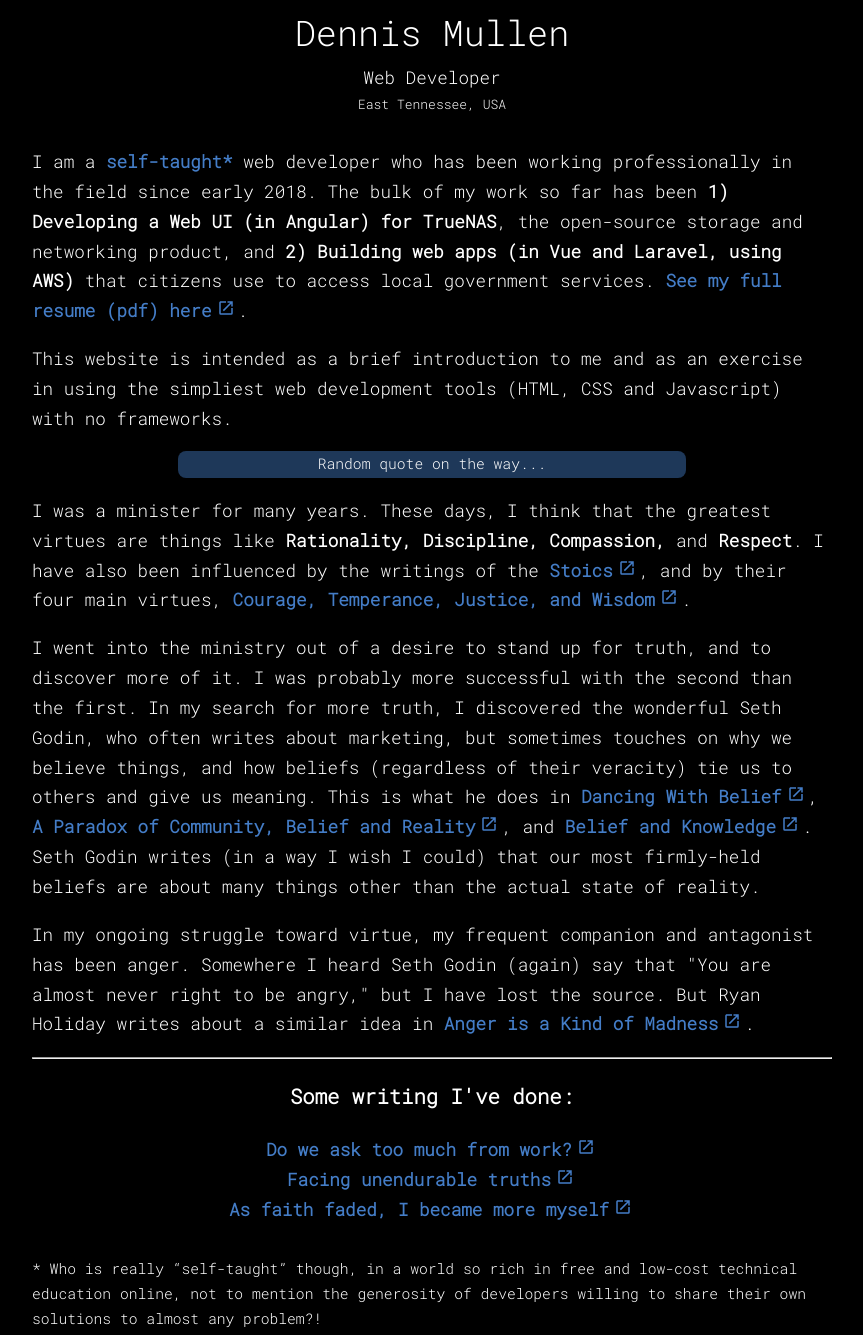
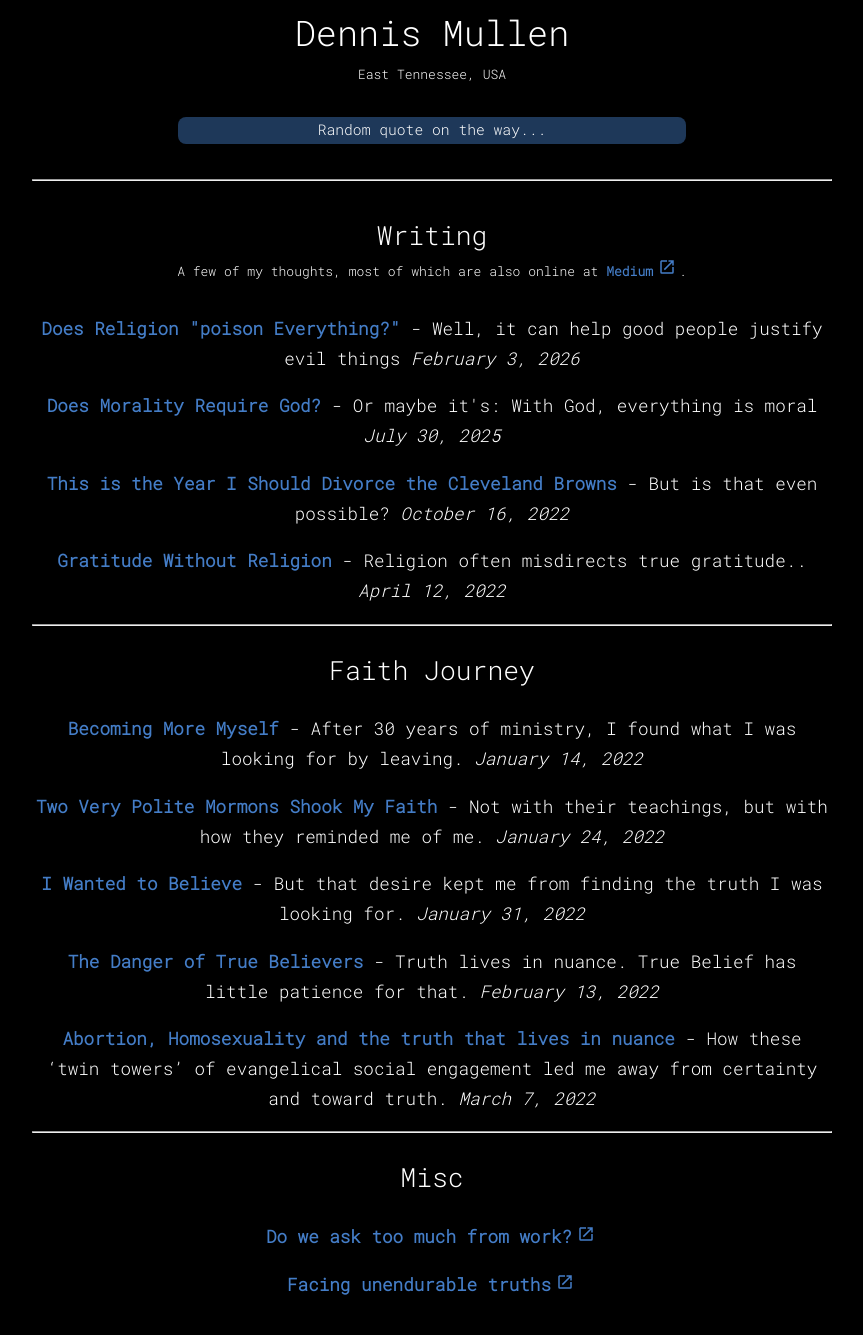
Before and after one commit to dkmullen/dkm, a plain HTML site: page index.html in a window 1280 px wide. Shown: the part 129-1464 px from the top of the page, without its empty margins (208-1071 px from the left). Drawn offline with Linux system fonts and the light colour scheme; no server answers.

Commit message:
Put writing on main page

```diff
--- a/index.html
+++ b/index.html
@@ -1,4 +1,4 @@
-<!DOCTYPE html>
+<!doctype html>
 <html lang="en">
   <head>
     <meta charset="UTF-8" />
@@ -19,124 +19,106 @@
       <div class="front-page-content">
         <div class="headline">
           <h1>Dennis Mullen</h1>
-          <p>Web Developer</p>
           <p class="smaller">East Tennessee, USA</p>
         </div>
 
-        <p class="left">
-          I am a <a href="#self-taught">self-taught*</a> web developer who has
-          been working professionally in the field since early 2018. The bulk of
-          my work so far has been
-          <strong>1) Developing a Web UI (in Angular) for TrueNAS</strong>, the
-          open-source storage and networking product, and
-          <strong>2) Building web apps (in Vue and Laravel, using AWS)</strong>
-          that citizens use to access local government services.
-          <a href="assets/dkm-resume.pdf" target="_blank">
-            See my full resume (pdf) here</a
+        <div id="random-quote">Random quote on the way...</div>
+
+        <hr style="margin-top: 2em" />
+        <div class="link-section" style="margin-bottom: 100px">
+          <div class="headline center article-headline">
+            <div class="headline">
+              <h2>Writing</h2>
+              <p class="smaller">
+                A few of my thoughts, most of which are also online at
+                <a href="https://medium.com/@dkmullen_74695" target="_blank"
+                  >Medium</a
                 >.
               </p>
-
-        <p class="left">
-          This website is intended as a brief introduction to me and as an
-          exercise in using the simpliest web development tools (HTML, CSS and
-          Javascript) with no frameworks.
+            </div>
+          </div>
+          <p>
+            <a href="faith-journey/what_religion_costs.html"
+              >Does Religion "poison Everything?"</a
+            >
+            - Well, it can help good people justify evil things
+            <em>February 3, 2026</em>
           </p>
-
-        <div id="random-quote">Random quote on the way...</div>
-
-        <p class="left">
-          I was a minister for many years. These days, I think that the greatest
-          virtues are things like
-          <strong>Rationality, Discipline, Compassion,</strong> and
-          <strong>Respect</strong>. I have also been influenced by the writings
-          of the
-          <a
-            href="https://ryanholiday.net/stoicism-a-practical-philosophy-you-can-actually-use/"
-            target="_blank"
-            >Stoics</a
-          >, and by their four main virtues,
-          <a href="https://dailystoic.com/4-stoic-virtues/" target="_blank"
-            >Courage, Temperance, Justice, and Wisdom</a
-          >.
+          <p>
+            <a href="faith-journey/does_morality_require_god.html"
+              >Does Morality Require God?</a
+            >
+            - Or maybe it's: With God, everything is moral
+            <em>July 30, 2025</em>
           </p>
-
-        <p class="left">
-          I went into the ministry out of a desire to stand up for truth, and to
-          discover more of it. I was probably more successful with the second
-          than the first. In my search for more truth, I discovered the
-          wonderful Seth Godin, who often writes about marketing, but sometimes
-          touches on why we believe things, and how beliefs (regardless of their
-          veracity) tie us to others and give us meaning. This is what he does
-          in
-          <a
-            href="https://seths.blog/2020/09/dancing-with-belief/"
-            target="_blank"
+          <p>
+            <a href="faith-journey/this_is_the_year.html"
+              >This is the Year I Should Divorce the Cleveland Browns</a
             >
-            Dancing With Belief</a
-          >,
-          <a
-            href="https://seths.blog/2020/11/a-paradox-of-community-belief-and-reality/"
-            target="_blank"
+            - But is that even possible?
+            <em>October 16, 2022</em>
+          </p>
+          <p>
+            <a href="faith-journey/6_gratitude_without_religion.html"
+              >Gratitude Without Religion</a
             >
-            A Paradox of Community, Belief and Reality</a
-          >, and
-          <a
-            href="https://seths.blog/2021/01/belief-and-knowledge/"
-            target="_blank"
-            >Belief and Knowledge</a
-          >. Seth Godin writes (in a way I wish I could) that our most
-          firmly-held beliefs are about many things other than the actual state
-          of reality.
-        </p>
-
-        <p class="left">
-          In my ongoing struggle toward virtue, my frequent companion and
-          antagonist has been anger. Somewhere I heard Seth Godin (again) say
-          that "You are almost never right to be angry," but I have lost the
-          source. But Ryan Holiday writes about a similar idea in
-          <a
-            href="https://dailystoic.com/anger-is-a-kind-of-madness/"
-            target="_blank"
-          >
-            Anger is a Kind of Madness</a
-          >.
+            - Religion often misdirects true gratitude..
+            <em>April 12, 2022</em>
           </p>
           <hr />
-        <div class="link-section">
-          <h3><strong>Some writing I've done:</strong></h3>
-          <div>
+          <h2>Faith Journey</h2>
+          <p>
+            <a href="faith-journey/1_more_myself.html">Becoming More Myself</a>
+            - After 30 years of ministry, I found what I was looking for by
+            leaving.
+            <em>January 14, 2022</em>
+          </p>
+          <p>
+            <a href="faith-journey/2_two_mormons.html"
+              >Two Very Polite Mormons Shook My Faith</a
+            >
+            - Not with their teachings, but with how they reminded me of me.
+            <em>January 24, 2022</em>
+          </p>
+          <p>
+            <a href="faith-journey/3_i_wanted_to_believe.html"
+              >I Wanted to Believe</a
+            >
+            - But that desire kept me from finding the truth I was looking for.
+            <em>January 31, 2022</em>
+          </p>
+          <p>
+            <a href="faith-journey/4_danger_of_true_believers.html"
+              >The Danger of True Believers</a
+            >
+            - Truth lives in nuance. True Belief has little patience for that.
+            <em>February 13, 2022</em>
+          </p>
+          <p>
+            <a href="faith-journey/5_abortion_homosexuality_nuance.html"
+              >Abortion, Homosexuality and the truth that lives in nuance</a
+            >
+            - How these ‘twin towers’ of evangelical social engagement led me
+            away from certainty and toward truth. <em>March 7, 2022</em>
+          </p>
+          <hr />
+          <h2>Misc</h2>
+          <p>
             <a
               href="https://medium.com/@dkmullen_74695/do-we-ask-too-much-from-work-5443e7ef6e03?sk=8faf0b88f6b73ace8bf2e6245631abe1"
               target="_blank"
               >Do we ask too much from work?</a
             >
-          </div>
-          <div>
+          </p>
+          <p>
             <a
               href="https://medium.com/@dkmullen_74695/facing-unendurable-truths-e7a3fdf01012?sk=07a1c8bf1caee748c07e6aaf0ea76702"
               target="_blank"
               >Facing unendurable truths</a
             >
-          </div>
-          <div>
-            <a
-              href="
-              https://medium.com/excommunications/as-faith-faded-i-became-more-myself-3b1da4ce6089?source=friends_link&sk=813171b1b2358affc207041f25f49ed2"
-              target="_blank"
-              >As faith faded, I became more myself</a
-            >
+          </p>
         </div>
       </div>
-        <a id="self-taught">
-          <p class="left aside">
-            * Who is really “self-taught” though, in a world so rich in free and
-            low-cost technical education online, not to mention the generosity
-            of developers willing to share their own solutions to almost any
-            problem?!
-          </p>
-        </a>
-      </div>
-      <a rel="me" href="https://awscommunity.social/@dkmullen"></a>
     </div>
     <script src="js/main.js"></script>
   </body>
```
Also changed, not shown: index copy.html (added, +143 -0 lines). Lines whose indentation alone changed are shown as unchanged.
